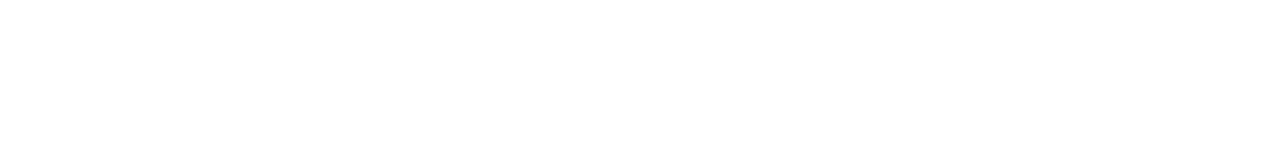
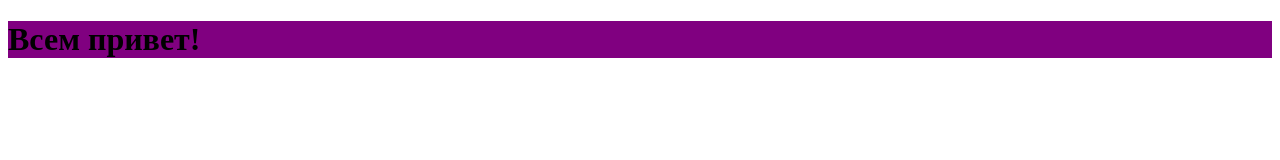
Before and after one commit to elisey-melekhov/new-site, a plain HTML site: page index.html in a window 1280 px wide. Drawn offline with Linux system fonts and the light colour scheme.

Commit message:
Создана шапка проекта

```diff
--- a/css/style.css
+++ b/css/style.css
@@ -0,0 +1,3 @@
+header {
+    background-color: purple;
+}
--- a/index.html
+++ b/index.html
@@ -7,6 +7,8 @@
     <title>Document</title>
 </head>
 <body>
-
+    <header>
+        <h1>Всем привет!</h1>
+    </header>
 </body>
 </html>
```
